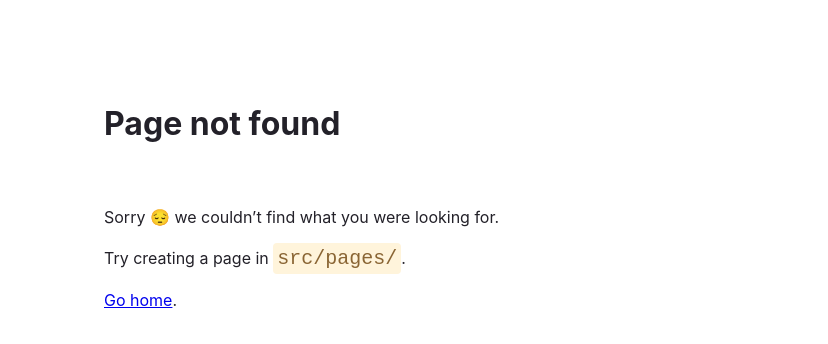
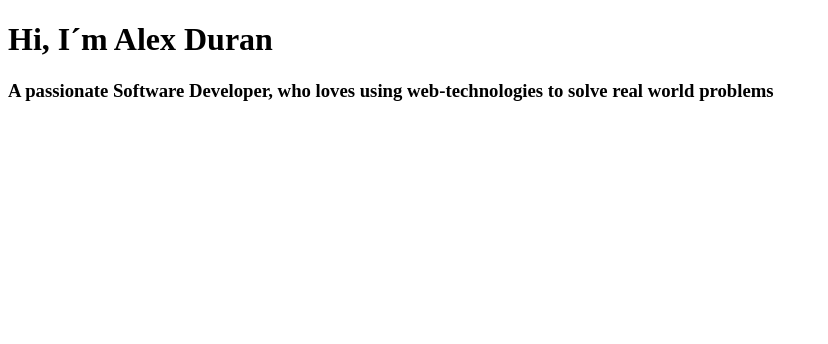
Before and after one commit to alexdanieldm/alexdanieldm.github.io, a Gatsby site: page /partials/header in a window 1280 px wide. Before the commit this address had no page. Shown: the whole page, without its empty margins (0-828 px from the left). Built offline with nearby package versions, Linux system fonts and the light colour scheme; Gatsby itself is replaced by a stand-in of ours.

Commit message:
add header file

```diff
--- /dev/null
+++ b/src/pages/partials/header.js
@@ -0,0 +1,30 @@
+import React from "react"
+
+// const Button = ({children, img, href}) => {
+
+//     const imgPath = `/assets/icons/${img}`;
+
+//     return (
+//         <a className={`button ${className}`} href={`${href}`}>
+//             <img src={`${imgPath}`} alt=""/>
+
+//             <p>
+//                 {children}
+//             </p>
+//         </a>
+//     )
+// }
+
+const Header = () => {
+    return (
+        <header>
+            <h1>Hi, I´m Alex Duran</h1>
+            <h3>A passionate Software Developer, who loves using web-technologies to solve real world problems</h3>
+
+            <div className="header-buttons">
+
+            </div>
+        </header>
+    )
+}
+export default Header
```
Also changed, not shown: src/components/navigation.js (+7 -7 lines).
